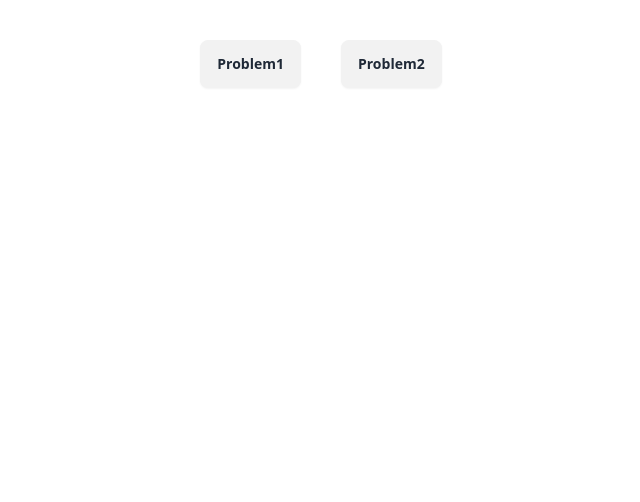
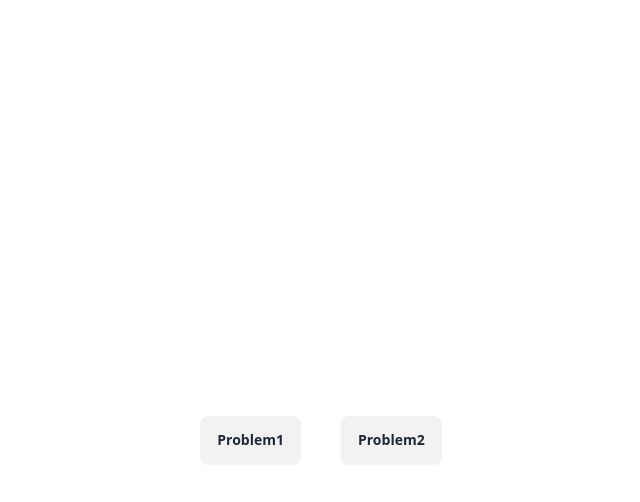
Before and after one commit to hasibmuhammad/mw-test-react, a React (Vite) app: page / in a window 1280 px wide. Shown: the top 502 px of the page, without its empty margins (319-959 px from the left). Built offline with nearby package versions, Linux system fonts and the light colour scheme.

Commit message:
Positioned vertically and horizontally centered

```diff
--- a/src/components/Navbar.jsx
+++ b/src/components/Navbar.jsx
@@ -2,7 +2,7 @@ import { NavLink } from "react-router-dom"
 
 const Navbar = () => {
   return (
-    <div className="flex justify-center items-center gap-10">
+    <div className={`flex justify-center items-center gap-10`}>
         <NavLink className={({isActive}) => `btn hover:btn-primary active:btn-primary focus:btn-primary font-bold ${isActive ? "bg-primary text-white":""}`} to={"/problem1"}>Problem1</NavLink>
         <NavLink className={({isActive}) => `btn hover:btn-primary active:btn-primary focus:btn-primary font-bold ${isActive ? "bg-primary text-white":""}`} to={"/problem2"}>Problem2</NavLink>
     </div>
--- a/src/layouts/Main.jsx
+++ b/src/layouts/Main.jsx
@@ -3,7 +3,7 @@ import Navbar from "../components/Navbar";
 
 const Main = () => {
   return (
-    <div className="max-w-7xl mx-auto my-10 px-10 lg:px-0">
+    <div className="min-h-screen max-w-7xl mx-auto my-10 px-10 lg:px-0 flex flex-col items-center justify-center">
         <Navbar/>
         <Outlet/>
     </div>
```
